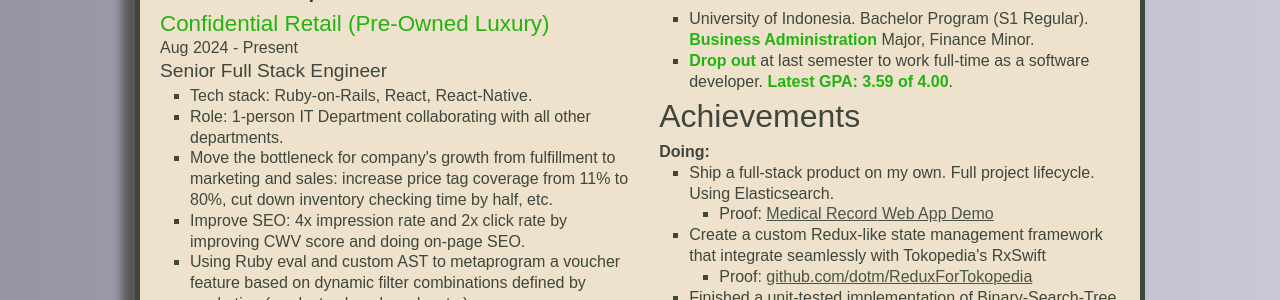
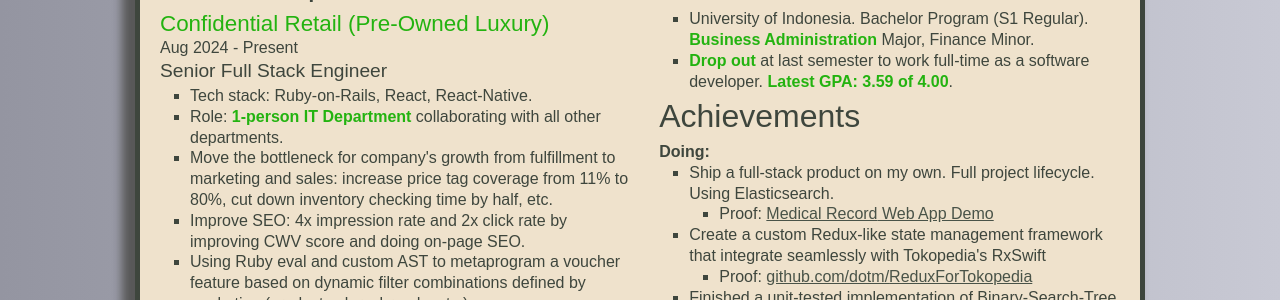
Before and after one commit to dotm/dotm.github.io, a Jekyll site: the page cv.html, which Jekyll copies as it is, in a window 1280 px wide. Shown: the part 283-583 px from the top of the page. Built offline with Jekyll 4.4.1, drawn with Linux system fonts in a browser that asks for light colours.

Commit message:
update cv

```diff
--- a/cv.html
+++ b/cv.html
@@ -50,7 +50,7 @@
               <p class="experience-item__position-title">Senior Full Stack Engineer</p>
               <ul class="experience-item__achievements">
                 <li>Tech stack: Ruby-on-Rails, React, React-Native.</li>
-                <li>Role: 1-person IT Department collaborating with all other departments.</li>
+                <li>Role: <strong class="highlight">1-person IT Department</strong> collaborating with all other departments.</li>
                 <li>Move the bottleneck for company's growth from fulfillment to marketing and sales: increase price tag coverage from 11% to 80%, cut down inventory checking time by half, etc.</li>
                 <li>Improve SEO: 4x impression rate and 2x click rate by improving CWV score and doing on-page SEO.</li>
                 <li>Using Ruby eval and custom AST to metaprogram a voucher feature based on dynamic filter combinations defined by marketing (product colors, brands, etc.).</li>
```
